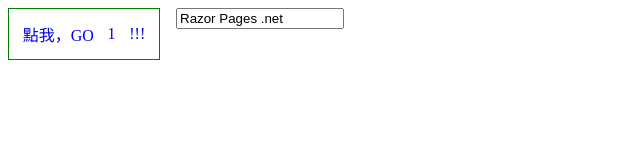
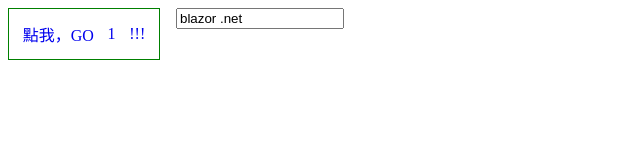
Before and after one commit to yuan2003a/yuan2003a.github.io, a plain HTML site: page menu.html in a window 1280 px wide. Shown: the full height of the page, 0-640 px from the left. Drawn offline with nearby package versions, Linux system fonts and the light colour scheme.

Commit message:
edit search words

```diff
--- a/menu.html
+++ b/menu.html
@@ -65,7 +65,7 @@ $(function() {
 		點我，GO <span id="s1"></span>!!!
 		</div>
 	</a>
-	<input type="text" id="txt" value="Razor Pages .net"></input>
+	<input type="text" id="txt" value="blazor .net"></input>
 </div>
 <div id="divGray" style="display:none;">
 <div style="position: absolute; top: 50vh; width: 100vw;">
```
